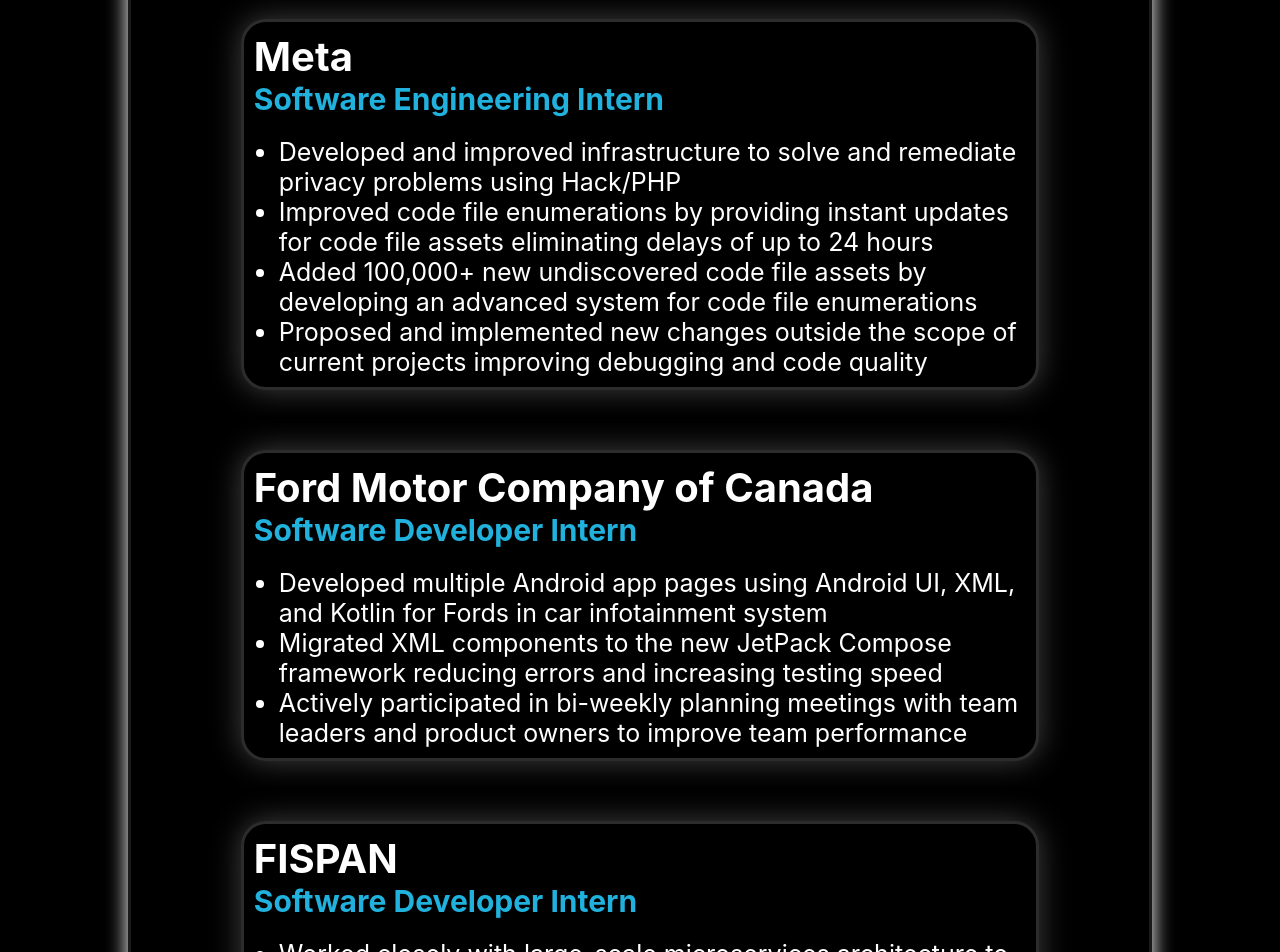
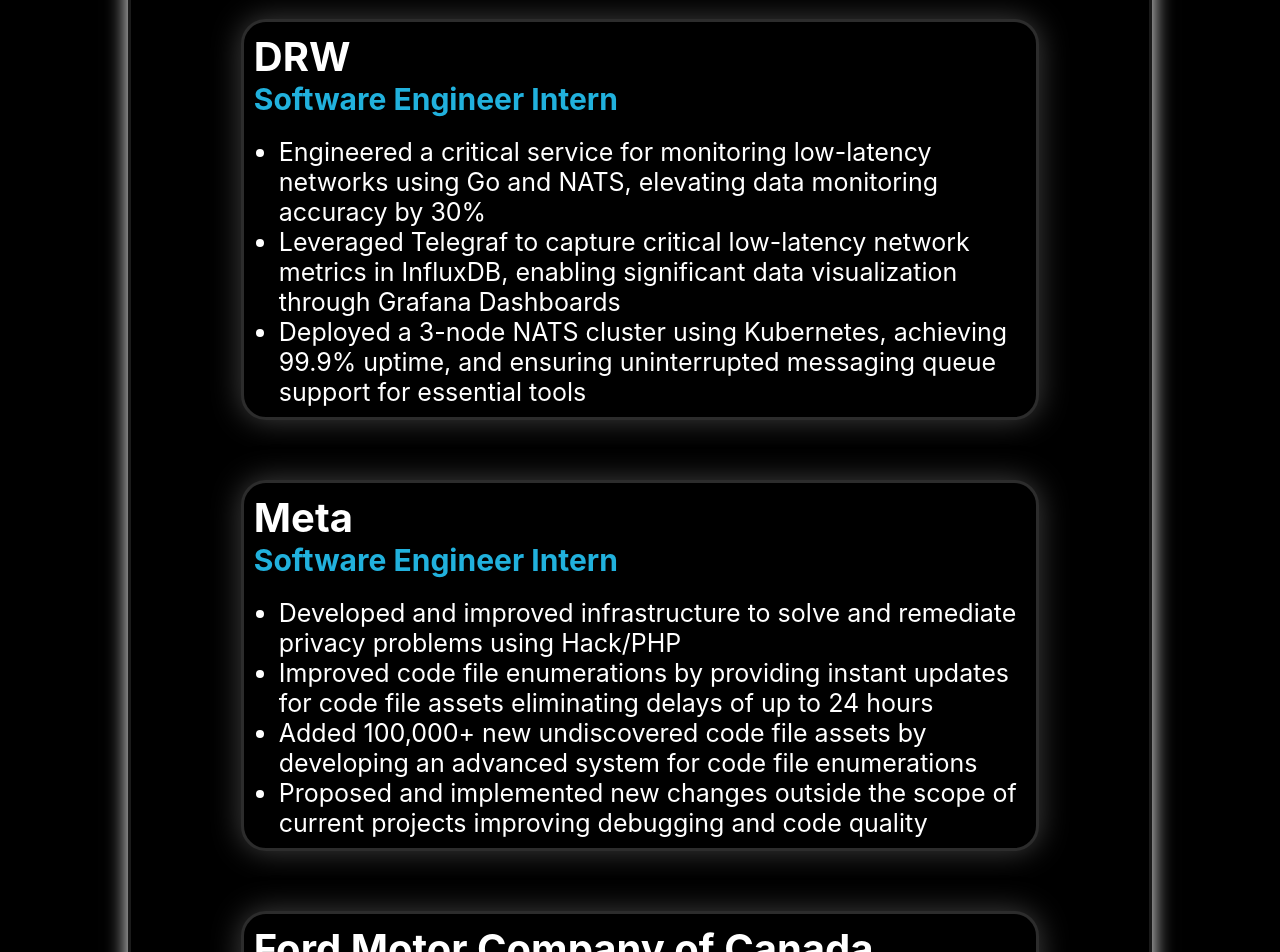
Before and after one commit to Nilay0921/Portfolio-Website, a React (Create React App) app: page / in a window 1280 px wide. Shown: the part 1300-2252 px from the top of the page. Built offline with nearby package versions, Linux system fonts and the light colour scheme.

Commit message:
feat(Exp): Updated experience by adding most recent internship

```diff
--- a/src/App.css
+++ b/src/App.css
@@ -184,6 +184,39 @@
 }
 
 .expirence3-p {
+  padding-top: 20px;
+  padding-left: 25px;
+  font-size: 25px;
+  word-wrap: break-word;
+  color: white;
+  text-align: left;
+}
+
+/*expirence 4*/
+
+.expirence4 {
+  margin: auto;
+  margin-top: 60px;
+  width: 80%;
+  height: auto;
+  border: 3px solid #2c2c2c;
+  border-radius: 25px;
+  box-shadow: 0 0 30px rgb(65, 65, 65);
+  background-color: rgb(0, 0, 0);
+  padding: 10px;
+}
+
+.expirence4-title {
+  font-size: 20px;
+  color: white;
+  text-align: left;
+}
+
+.expirence4-title h2 {
+  color:rgb(33, 177, 221);
+}
+
+.expirence4-p {
   padding-top: 20px;
   padding-left: 25px;
   font-size: 25px;
--- a/src/components/exp.js
+++ b/src/components/exp.js
@@ -9,10 +9,24 @@ function exp() {
             </div>
             <div className="expirence1" onclick="window.location=http://google.com">
                 <div className="expirence1-title">
-                <a href="https://www.meta.com/"><h1>Meta</h1></a>
-                    <h2>Software Engineering Intern</h2>
+                <a href="https://www.drw.com/"><h1>DRW</h1></a>
+                    <h2>Software Engineer Intern</h2>
                 </div>
                 <div className="expirence1-p">
+                    <ul>
+                        <li>Engineered a critical service for monitoring low-latency networks using Go and NATS, elevating data monitoring accuracy by 30%</li>
+				        <li>Leveraged Telegraf to capture critical low-latency network metrics in InfluxDB, enabling significant data visualization through Grafana Dashboards</li>
+				        <li>Deployed a 3-node NATS cluster using Kubernetes, achieving 99.9% uptime, and ensuring uninterrupted messaging queue support for essential tools</li>
+			        </ul>
+                </div>
+            </div>
+
+            <div className="expirence2" onclick="window.location=http://google.com">
+                <div className="expirence2-title">
+                <a href="https://www.meta.com/"><h1>Meta</h1></a>
+                    <h2>Software Engineer Intern</h2>
+                </div>
+                <div className="expirence2-p">
                     <ul>
                         <li>Developed and improved infrastructure to solve and remediate privacy problems using Hack/PHP</li>
 				        <li>Improved code file enumerations by providing instant updates for code file assets eliminating delays of up to 24 hours</li>
@@ -22,12 +36,12 @@ function exp() {
                 </div>
             </div>
 
-            <div className="expirence2" onclick="window.location=http://google.com">
-                <div className="expirence2-title">
+            <div className="expirence3" onclick="window.location=http://google.com">
+                <div className="expirence3-title">
                 <a href="https://www.ford.com/"><h1>Ford Motor Company of Canada</h1></a>
                     <h2>Software Developer Intern</h2>
                 </div>
-                <div className="expirence2-p">
+                <div className="expirence3-p">
                     <ul>
                         <li>Developed multiple Android app pages using Android UI, XML, and Kotlin for Fords in car infotainment system</li>
 				        <li>Migrated XML components to the new JetPack Compose framework reducing errors and increasing testing speed</li>
@@ -36,12 +50,12 @@ function exp() {
                 </div>
             </div>
 
-            <div className="expirence3" onclick="window.location=http://google.com">
-                <div className="expirence3-title">
+            <div className="expirence4" onclick="window.location=http://google.com">
+                <div className="expirence4-title">
                     <a href="https://www.fispan.com/"><h1>FISPAN</h1></a>
-                    <h2>Software Developer Intern</h2>
+                    <h2>Software Engineer Intern</h2>
                 </div>
-                <div className="expirence3-p">
+                <div className="expirence4-p">
                     <ul>
                         <li>Worked closely with large-scale microservices architecture to develop new invoice receivables features using Java and Spring impacting 200+ businesses and banks</li>
                         <li>Improved storage of account information by creating monthly partitions of the SQL table enhancing query processing by 30%</li>
```
